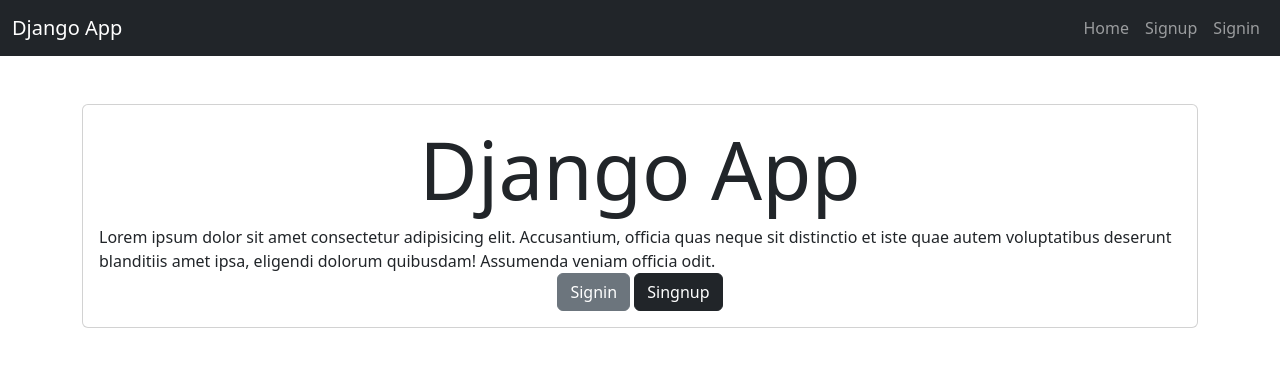
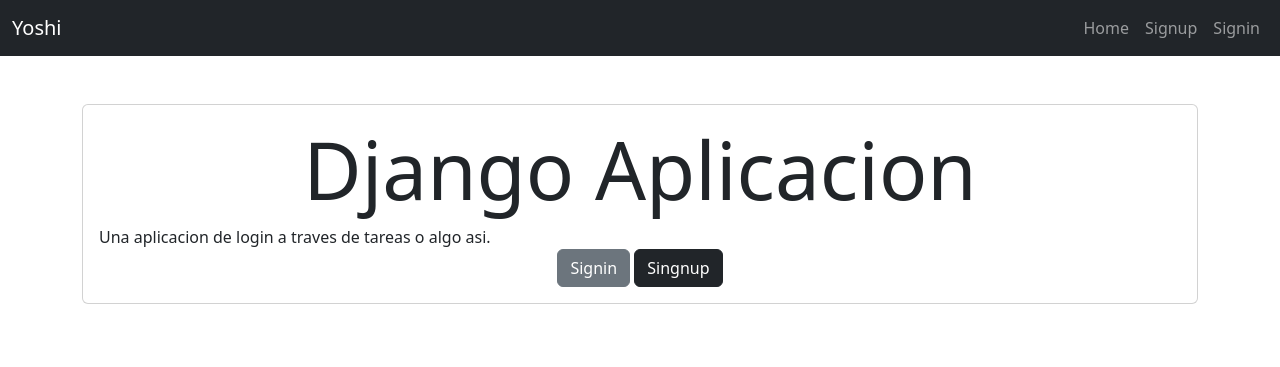
Before and after one commit to joshuef03/registros, a Django app: page / in a window 1280 px wide. Shown: the top 367 px of the page. Run offline with Django 4.2, Linux system fonts and the light colour scheme.

Commit message:
3nd commit

```diff
--- a/tasks/templates/base.html
+++ b/tasks/templates/base.html
@@ -4,14 +4,14 @@
     <meta charset="UTF-8">
     <meta http-equiv="X-UA-Compatible" content="IE=edge">
     <meta name="viewport" content="width=device-width, initial-scale=1.0">
-    <title>Django CRUD Application</title>
+    <title>Django CRUD Aplicacion</title>
     <link href="https://cdn.jsdelivr.net/npm/bootstrap@5.3.0/dist/css/bootstrap.min.css" rel="stylesheet" integrity="sha384-9ndCyUaIbzAi2FUVXJi0CjmCapSmO7SnpJef0486qhLnuZ2cdeRhO02iuK6FUUVM" crossorigin="anonymous">
 </head>
 <body>
 
     <nav class="navbar navbar-expand-lg bg-dark navbar-dark">
         <div class="container-fluid">
-          <a class="navbar-brand" href="/">Django App</a>
+          <a class="navbar-brand" href="/">Yoshi</a>
           <button class="navbar-toggler" type="button" data-bs-toggle="collapse" data-bs-target="#navbarNav" aria-controls="navbarNav" aria-expanded="false" aria-label="Toggle navigation">
             <span class="navbar-toggler-icon"></span>
           </button>
@@ -23,16 +23,16 @@
 
                 {% if user.is_authenticated %}
                     <li class="nav-item">
-                        <a class="nav-link" href="{% url 'tasks' %}">Tasks Pending</a>
+                        <a class="nav-link" href="{% url 'tasks' %}">Tareas pendientes</a>
                     </li>
                     <li class="nav-item">
-                        <a class="nav-link" href="{% url 'tasks_completed' %}">Tasks completed</a>
+                        <a class="nav-link" href="{% url 'tasks_completed' %}">Tareas completadas</a>
                     </li>
                     <li class="nav-item">
-                        <a class="nav-link" href="/tasks/create/">Create Task</a>
+                        <a class="nav-link" href="/tasks/create/">Crear tarea</a>
                     </li>
                     <li class="nav-item">
-                        <a class="nav-link" href="/logout">Logout</a>
+                        <a class="nav-link" href="/logout">Salir</a>
                     </li>
                 {% else %}
                     <li >
--- a/tasks/templates/create_task.html
+++ b/tasks/templates/create_task.html
@@ -9,7 +9,7 @@
                     {{error}}
                     {% csrf_token %}
                     {{form.as_p}}
-                    <button class="btn btn-primary">Save</button>
+                    <button class="btn btn-primary">Guardar</button>
                 </form>
             </div>
         </div>
--- a/tasks/templates/home.html
+++ b/tasks/templates/home.html
@@ -2,8 +2,8 @@
 {% block content %}
 <main class="container py-5">
     <section class="card card-body">
-        <h1 class="display-1 text-center">Django App</h1>
-        Lorem ipsum dolor sit amet consectetur adipisicing elit. Accusantium, officia quas neque sit distinctio et iste quae autem voluptatibus deserunt blanditiis amet ipsa, eligendi dolorum quibusdam! Assumenda veniam officia odit.
+        <h1 class="display-1 text-center">Django Aplicacion</h1>
+        Una aplicacion de login a traves de tareas o algo asi.
     <div class="text-center">
         <a class="btn btn-secondary" href="/signin/">
             Signin
```
